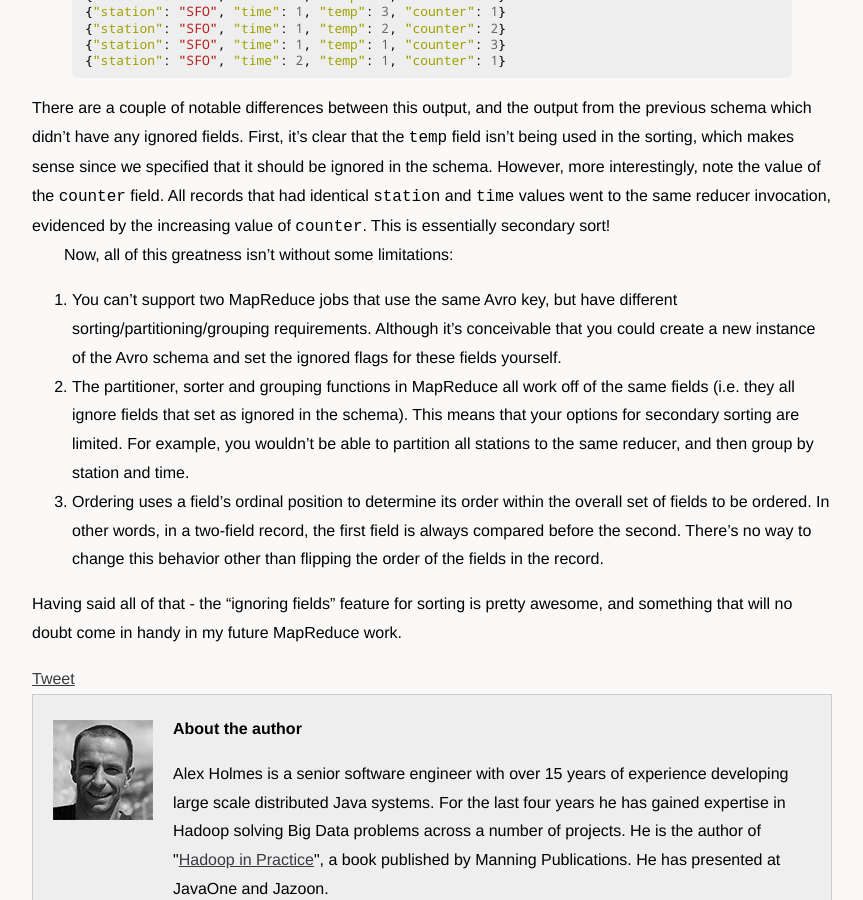
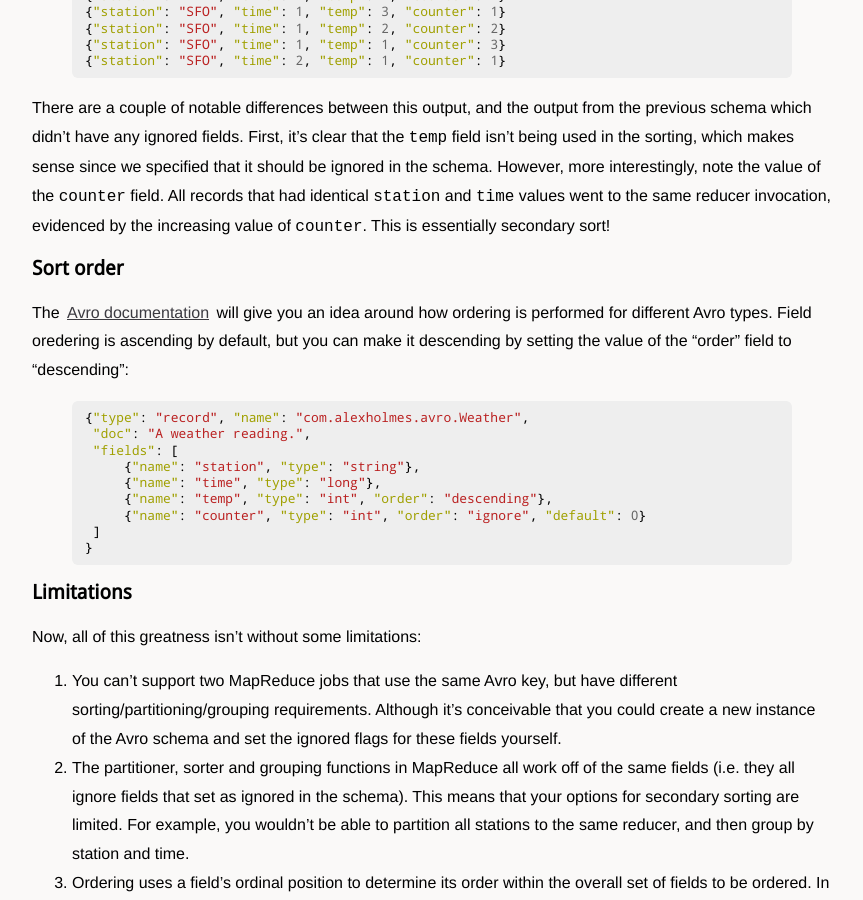
Before and after one commit to alexholmes/blog, a Jekyll site: the page built from _posts/2013-05-28-avro-builtin-sorting.markdown, in a window 1280 px wide and 900 px high, scrolled down 3427 px. Shown: the whole window, without its empty margins (208-1071 px from the left). Built offline with Jekyll 4.4.1, drawn with Linux system fonts in a browser that asks for light colours; nearby versions of some CDN libraries; comment, search, counter and statistics services are not loaded.

Commit message:
added a section on descending ordering

```diff
--- a/_posts/2013-05-28-avro-builtin-sorting.markdown
+++ b/_posts/2013-05-28-avro-builtin-sorting.markdown
@@ -175,6 +175,28 @@ which makes sense since we specified that it should be ignored in the schema. Ho
 value of the `counter` field. All records that had identical `station` and `time` values went to the same reducer
 invocation, evidenced by the increasing value of `counter`. This is essentially secondary sort!
 
+## Sort order
+
+The [Avro documentation](http://avro.apache.org/docs/current/spec.html#order) will give you an idea around how
+ordering is performed for different Avro types. Field oredering is ascending by default, but you can make it descending
+by setting the value of the "order" field to "descending":
+
+{% highlight json %}
+{"type": "record", "name": "com.alexholmes.avro.Weather",
+ "doc": "A weather reading.",
+ "fields": [
+     {"name": "station", "type": "string"},
+     {"name": "time", "type": "long"},
+     {"name": "temp", "type": "int", "order": "descending"},
+     {"name": "counter", "type": "int", "order": "ignore", "default": 0}
+ ]
+}
+{% endhighlight %}
+
+
+## Limitations
+
+
 Now, all of this greatness isn't without some limitations:
 
 1. You can't support two MapReduce jobs that use the same Avro key, but have different sorting/partitioning/grouping requirements.
```
